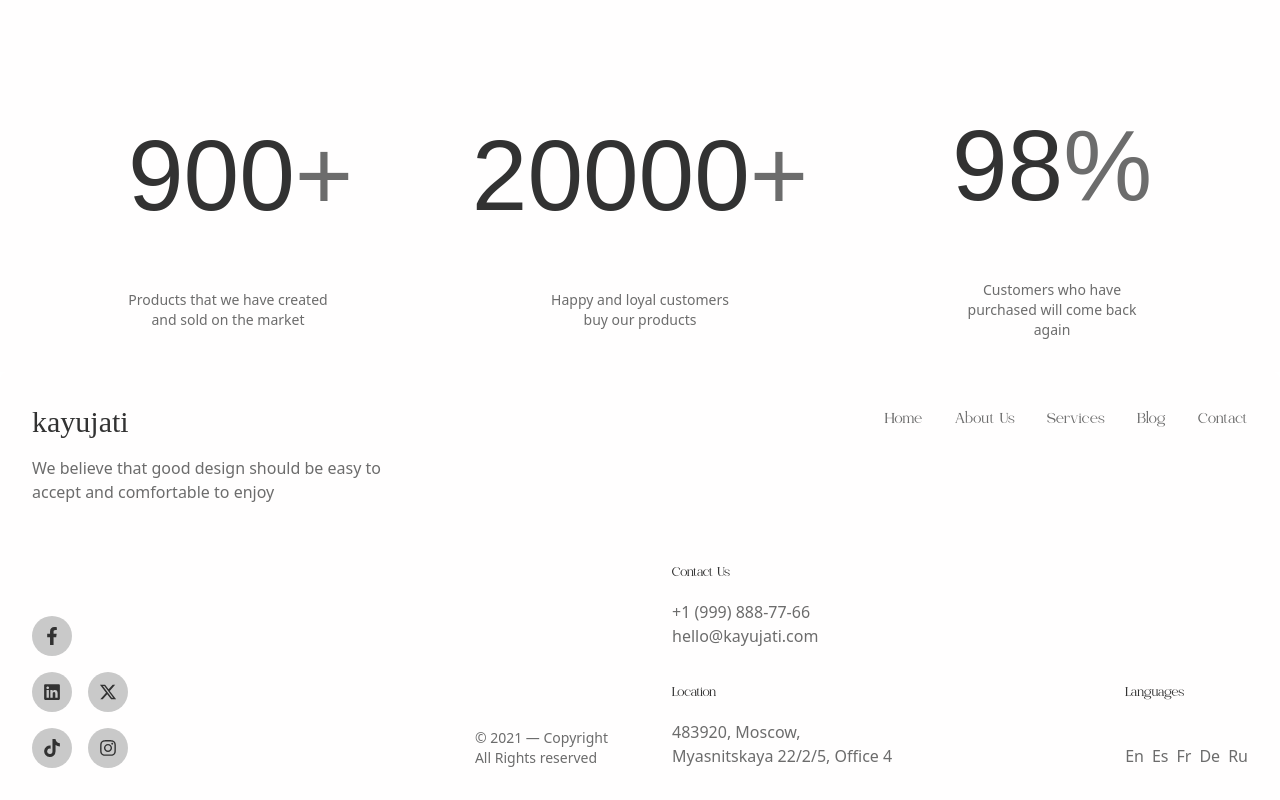
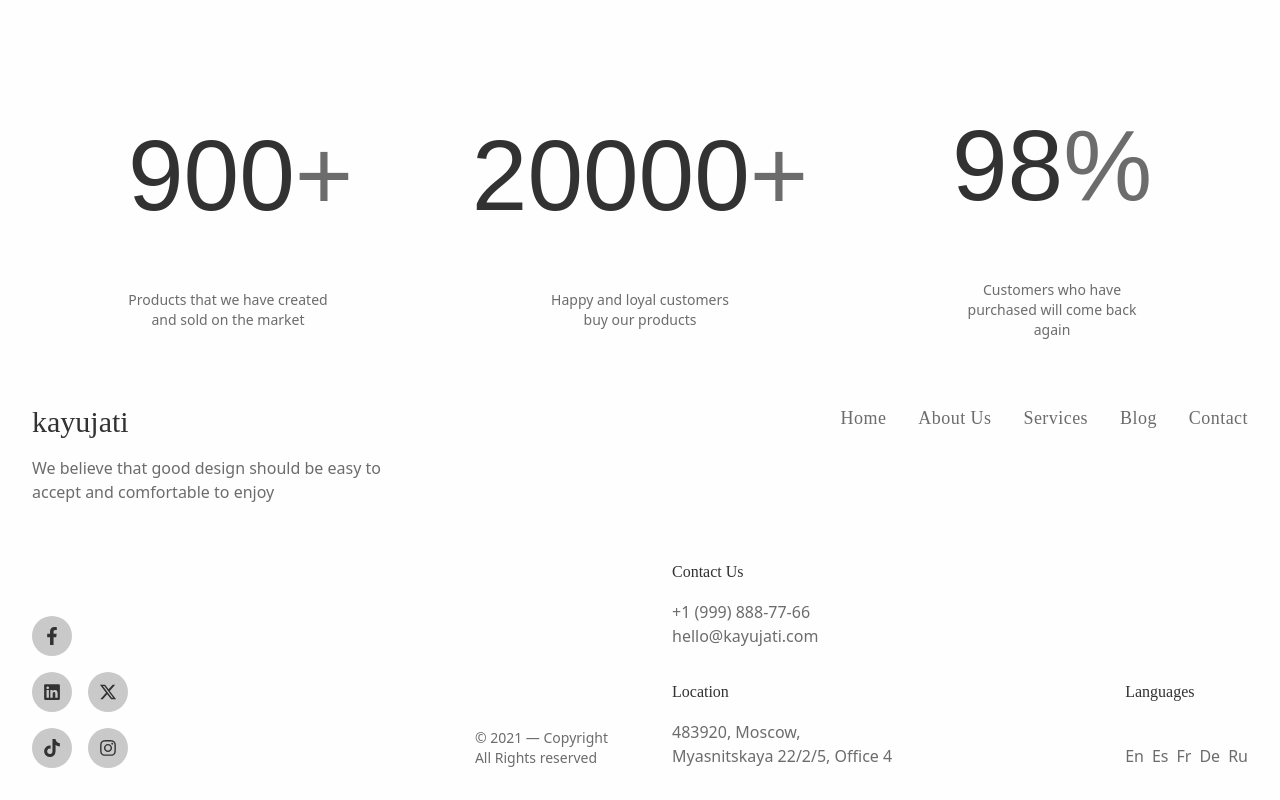
Before and after one commit to rumeshsmrr/Artisan, a React (Vite) app: page / in a window 1280 px wide. Shown: the part 318-1118 px from the top of the page. Built offline with nearby package versions, Linux system fonts and the light colour scheme.

Commit message:
increse font weight

```diff
--- a/src/assets/components/Footer.jsx
+++ b/src/assets/components/Footer.jsx
@@ -18,7 +18,7 @@
         </div>
         <div className="w-fit mb-8 md:mb-0 ">
           <nav className="text-textSecondary011 tracking-wide text-lg font-stylish ">
-            <ul className="flex flex-col w-full text-nowrap justify-center md:justify-end  md:flex-row space-y-4 md:space-y-0 md:space-x-8">
+            <ul className="flex flex-col w-full font-stylishBold text-nowrap justify-center md:justify-end  md:flex-row space-y-4 md:space-y-0 md:space-x-8">
               <li className="cursor-pointer">Home</li>
               <li className="cursor-pointer w-fit">About Us</li>
               <li className="cursor-pointer w-fit">Services</li>
@@ -61,7 +61,7 @@
         <div className="w-full md:w-1/2 h-full md:space-y-8 ">
           <div className="w-full flex justify-start">
             <div className="mb-0">
-              <h2 className="text-textPrimary011 font-stylish mb-4">
+              <h2 className="text-textPrimary011 font-stylishBold mb-4">
                 Contact Us
               </h2>
               <p className="text-textSecondary011">+1 (999) 888-77-66</p>
@@ -70,7 +70,7 @@
           </div>
           <div className="w-full flex justify-between">
             <div className="m-0">
-              <h2 className="text-textPrimary011 font-stylish mb-4">
+              <h2 className="text-textPrimary011 font-stylishBold mb-4 ">
                 Location
               </h2>
               <p className="text-textSecondary011">
@@ -80,7 +80,7 @@
             </div>
 
             <div className="flex flex-col justify-between">
-              <h2 className="text-textPrimary011 font-stylish mb-4">
+              <h2 className="text-textPrimary011 font-stylishBold mb-4">
                 Languages
               </h2>
               <div className="flex space-x-2 text-textSecondary011">
```
